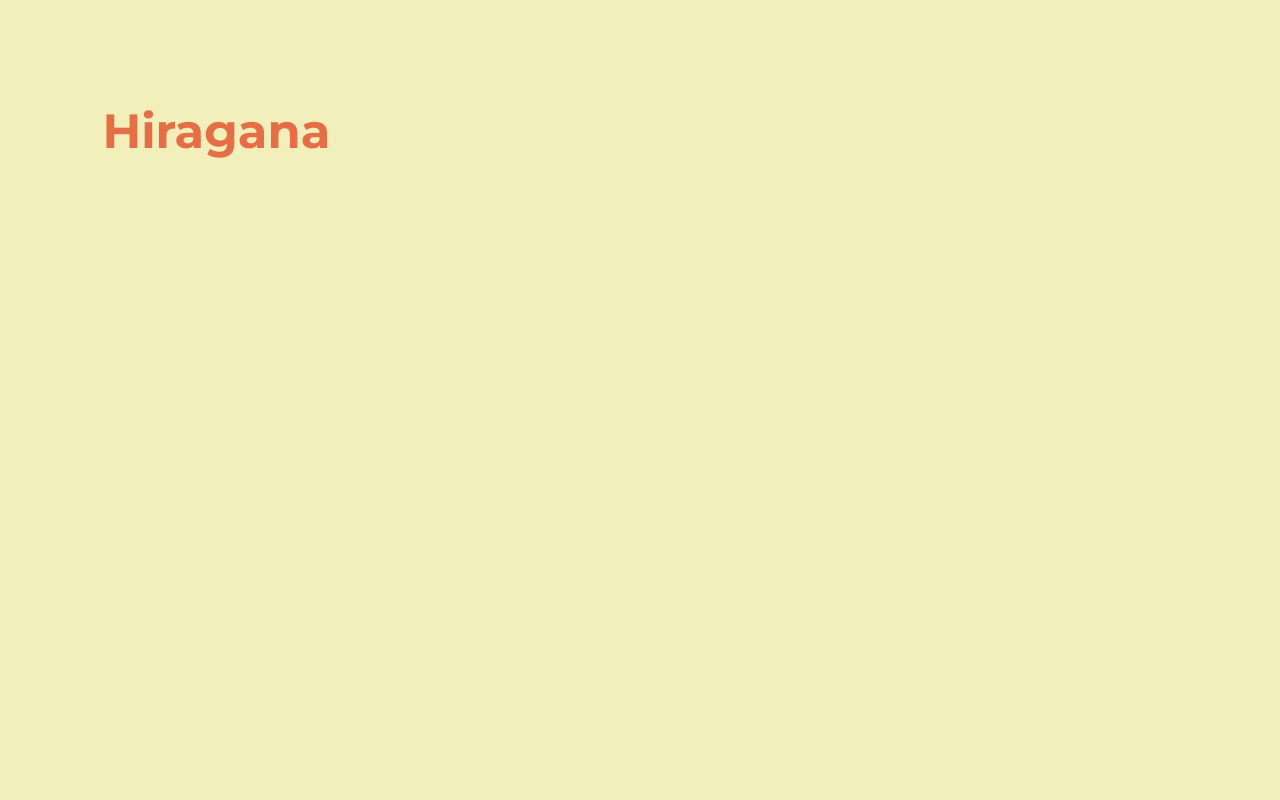
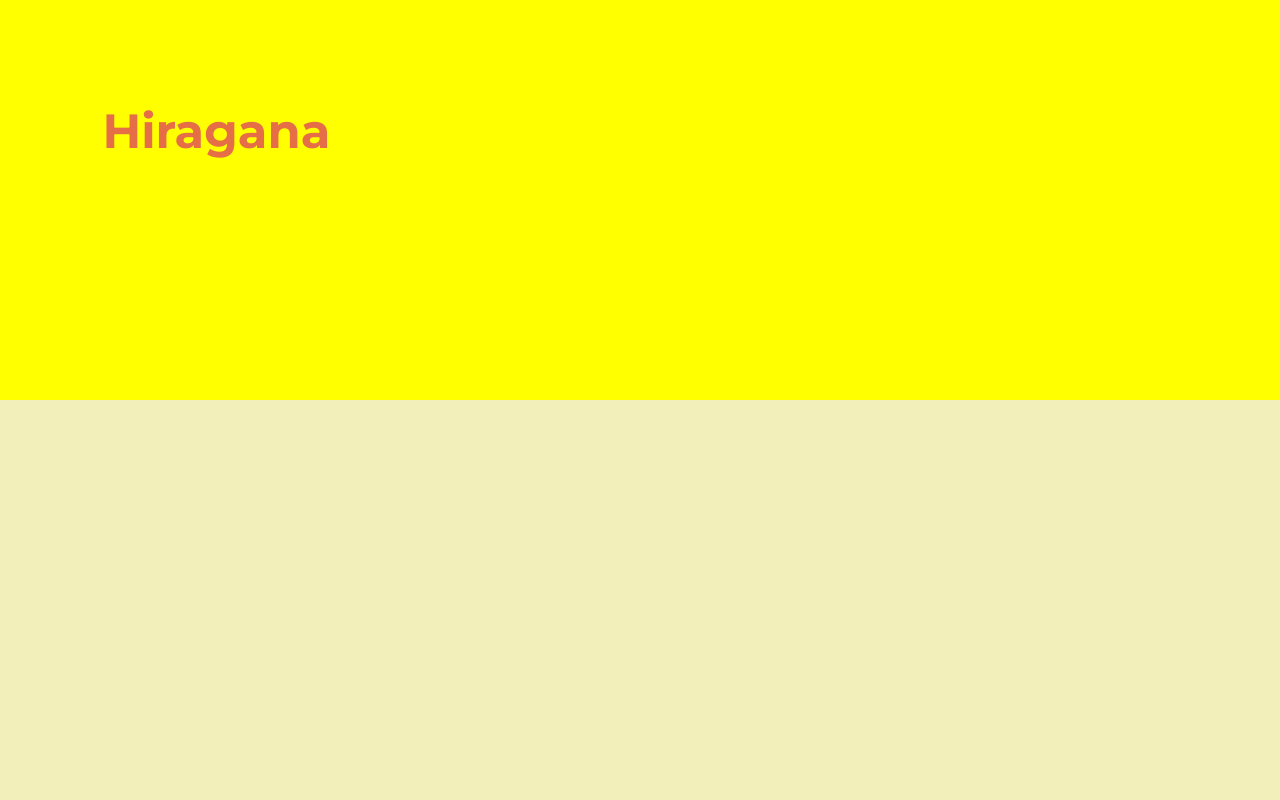
Before and after one commit to JunBadger/hiragana-v3, a plain HTML site: page index.html in a window 1280 px wide. Shown: the top 800 px of the page. Drawn offline with Linux system fonts and the light colour scheme.

Commit message:
Add a background colour to header

```diff
--- a/css/style.css
+++ b/css/style.css
@@ -188,7 +188,9 @@ svg {
 
 
 header {
-
+  width: 100%;
+  height: 400px;
+  background-color: yellow;
 }
 
 footer {
```
